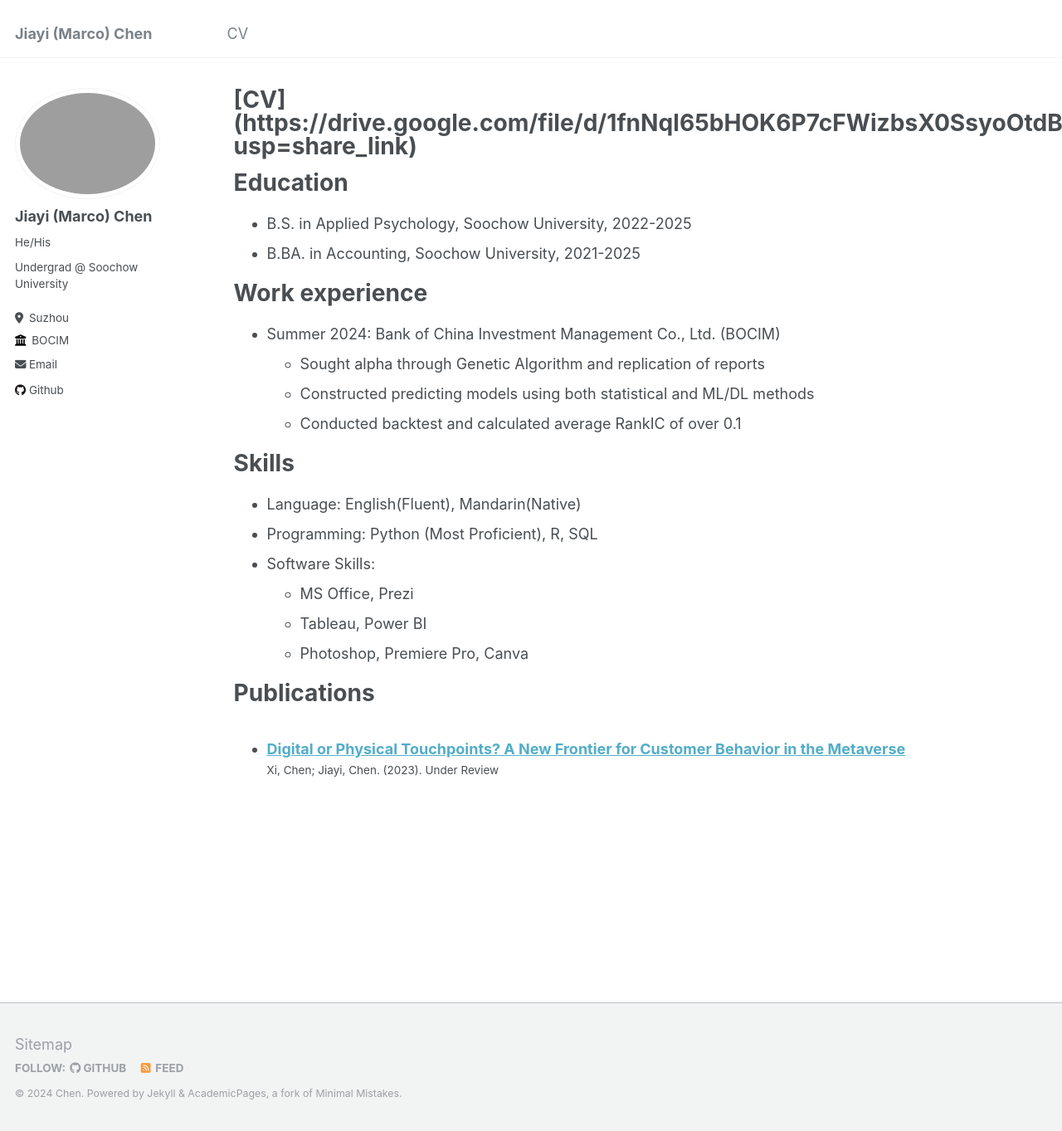
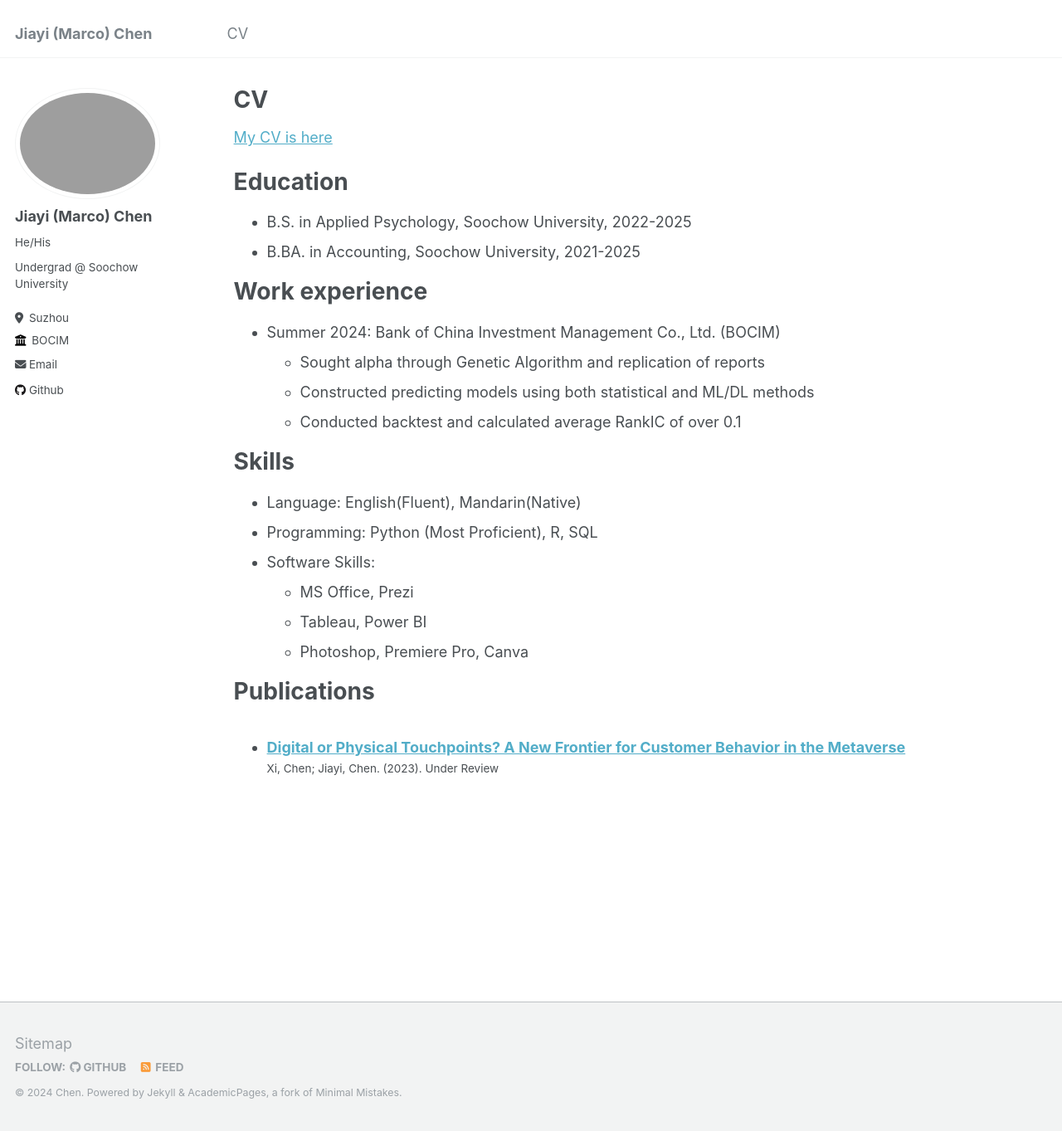
Before and after one commit to marcochen0720/marcochen0720.github.io, a Jekyll site: the page built from _pages/cv.md, in a window 1280 px wide and 1363 px high. Shown: the whole window at 83% size. Built offline with Jekyll 4.4.1, drawn with Linux system fonts in a browser that asks for light colours; some of the changed lines change nothing that is shown.

Commit message:
Update cv.md

```diff
--- a/_pages/cv.md
+++ b/_pages/cv.md
@@ -1,6 +1,6 @@
 ---
 layout: archive
-title: "[CV](https://drive.google.com/file/d/1fnNql65bHOK6P7cFWizbsX0SsyoOtdBN/view?usp=share_link)"
+title: "CV"
 permalink: /cv/
 author_profile: true
 redirect_from:
@@ -8,7 +8,7 @@
 ---
 
 {% include base_path %}
-
+[My CV is here](https://drive.google.com/file/d/1fnNql65bHOK6P7cFWizbsX0SsyoOtdBN/view?usp=share_link)
 
 Education
 ======
```
